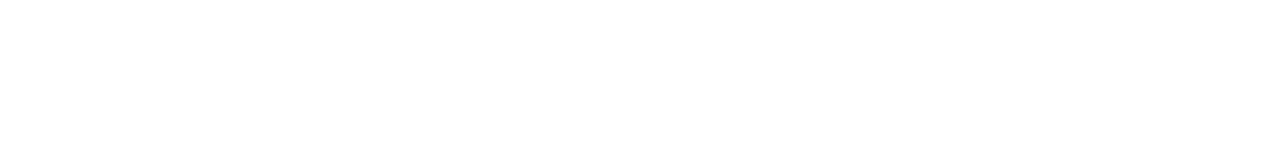
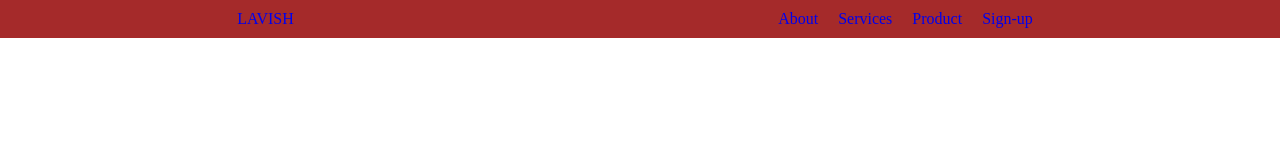
Before and after one commit to luismg90/Proyect-Marketing-Website, a plain HTML site: page Proyecto-Marketing-website/index.html in a window 1280 px wide. Drawn offline with Linux system fonts and the light colour scheme.

Commit message:
commit de navbar
inicio de proyecto con navbar y algunos detalles

```diff
--- a/Proyecto-Marketing-website/CSS/styles.css
+++ b/Proyecto-Marketing-website/CSS/styles.css
@@ -5,3 +5,38 @@
 body{
     margin: 0;
 }
+
+header .hero{
+    background-color: brown;
+    height: 100%;
+}
+
+header nav{
+    display: flex;
+    justify-content: space-around;
+    flex-direction: row;
+    align-items: center;
+}
+
+header .logo{
+    display: flex;
+    flex-direction: row;
+    justify-content: space-around;
+    align-items: center;
+}
+
+header .logo a{
+    text-decoration: none;
+}
+
+header .navbar{
+    display: flex;
+    flex-direction: row;
+    justify-content: space-around;
+    align-items: center;
+}
+
+header .navbar a{
+    margin: 10px;
+    text-decoration: none;
+}
--- a/Proyecto-Marketing-website/index.html
+++ b/Proyecto-Marketing-website/index.html
@@ -1,17 +1,30 @@
 <!DOCTYPE html>
 <html lang="en">
+
 <head>
     <meta charset="UTF-8">
     <meta http-equiv="X-UA-Compatible" content="IE=edge">
     <meta name="viewport" content="width=device-width, initial-scale=1.0">
     <link rel="stylesheet" href="CSS/styles.css">
-    <title>Document</title>
+    <title>Marketing Website</title>
 </head>
+
 <body>
     <header>
-        <nav>
-
-        </nav>
+        <div class="hero">
+            <nav>
+                <div class="logo">
+                    <a href="#">LAVISH</a>
+                </div>
+                <div class="navbar">
+                    <a href="#">About</a>
+                    <a href="#">Services</a>
+                    <a href="#">Product</a>
+                    <a href="#">Sign-up</a>
+                </div>
+            </nav>
+        </div>
     </header>
 </body>
+
 </html>
```
